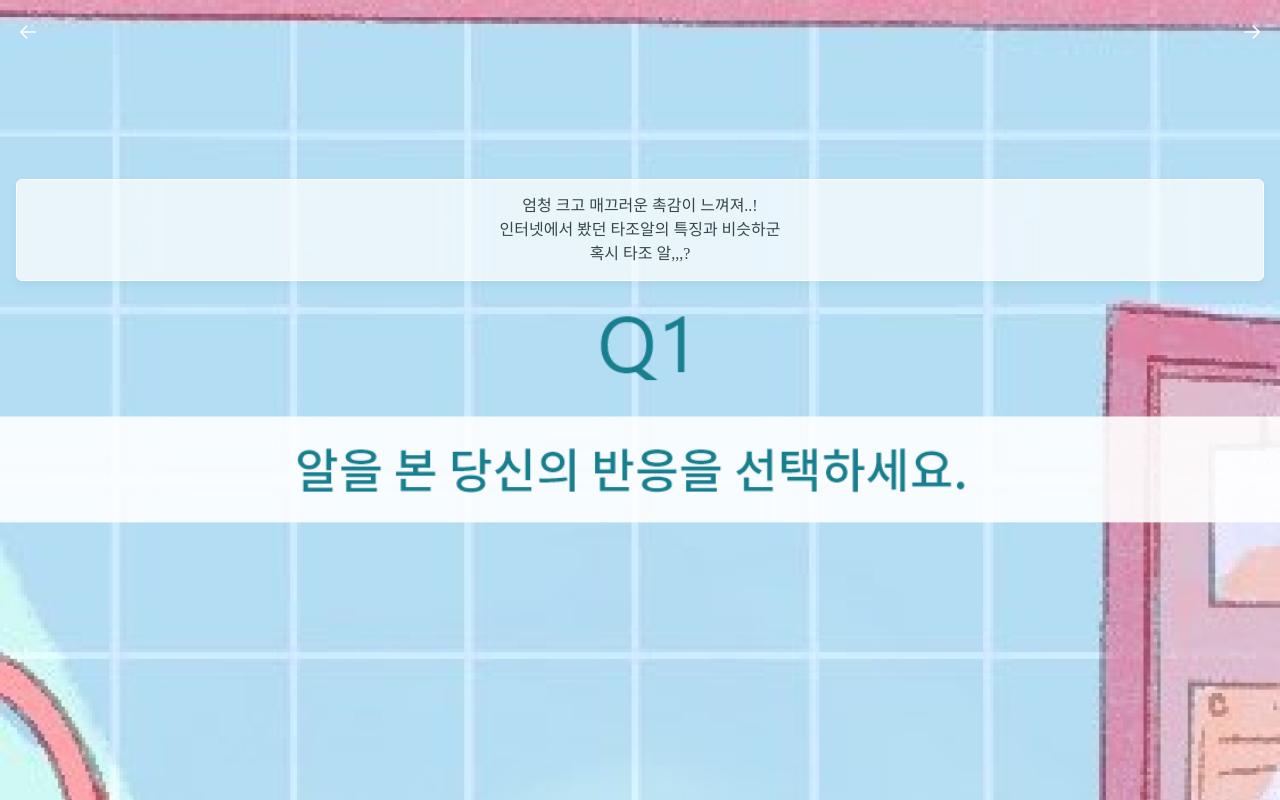
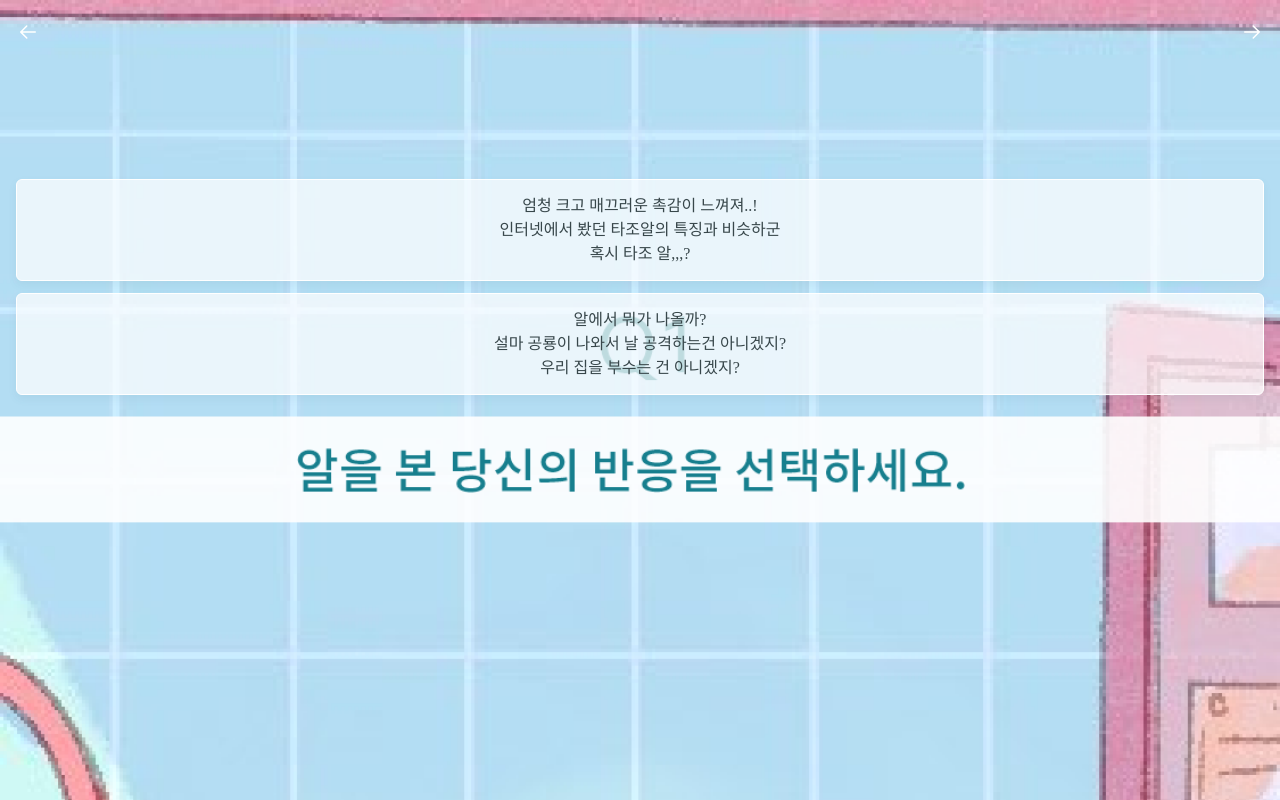
Before and after one commit to wody27/PleedomTest, a React (Create React App) app: page /6 in a window 1280 px wide. Shown: the top 800 px of the page. Built offline with nearby package versions, Linux system fonts and the light colour scheme.

Commit message:
UPDATE: Create VStack component

```diff
--- a/src/pages/page2/Page2_3.js
+++ b/src/pages/page2/Page2_3.js
@@ -7,41 +7,52 @@ import PageButton from '../../components/PageButton';
 export default function Page2_3({ match }) {
   const [selected, setSelected] = useState(-1);
 
-  const select = (event) => {
-    setSelected(1);
-  };
   return (
     <Wrapper>
       <Background page="2_3" />
       <PageButton pageNumber={match.url} />
-      <Answer isSelected={selected === 1 ? true : false} onClick={select}>
-        엄청 크고 매끄러운 촉감이 느껴져..!
-        <br />
-        인터넷에서 봤던 타조알의 특징과 비슷하군 <br />
-        혹시 타조 알,,,?
-      </Answer>
-      {/* <Answer isSelected={selected === 1 ? true : false} onClick={select}>
-        엄청 크고 매끄러운 촉감이 느껴져..!
-        <br />
-        인터넷에서 봤던 타조알의 특징과 비슷하군 <br />
-        혹시 타조 알,,,?
-      </Answer> */}
+      <VStack>
+        <Answer
+          isSelected={selected === 1 ? true : false}
+          onClick={() => {
+            setSelected(1);
+          }}
+        >
+          엄청 크고 매끄러운 촉감이 느껴져..! <br />
+          인터넷에서 봤던 타조알의 특징과 비슷하군 <br />
+          혹시 타조 알,,,?
+        </Answer>
+        <Answer
+          isSelected={selected === 2 ? true : false}
+          onClick={() => {
+            setSelected(2);
+          }}
+        >
+          알에서 뭐가 나올까? <br />
+          설마 공룡이 나와서 날 공격하는건 아니겠지? <br />
+          우리 집을 부수는 건 아니겠지?
+        </Answer>
+      </VStack>
     </Wrapper>
   );
 }
 
 const Wrapper = styled.div``;
 
-const Answer = styled.div`
+const VStack = styled.div`
   position: absolute;
   top: 179px;
   left: 16px;
   right: 16px;
-
   z-index: 4;
 
+  display: flex;
+  flex-direction: column;
+`;
+
+const Answer = styled.div`
   padding: 14px 21px;
-
+  margin-bottom: 12px;
   border-radius: 6px;
   box-shadow: 0 4px 8px 0 rgba(69, 111, 128, 0.08);
 
```
